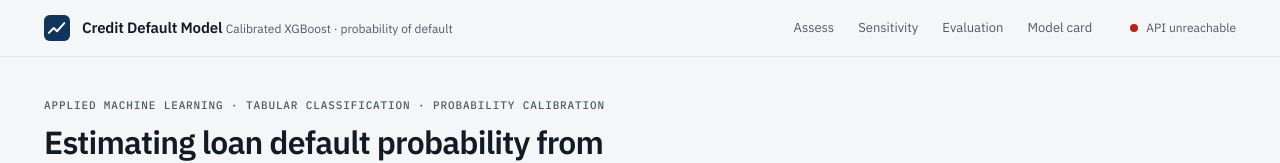
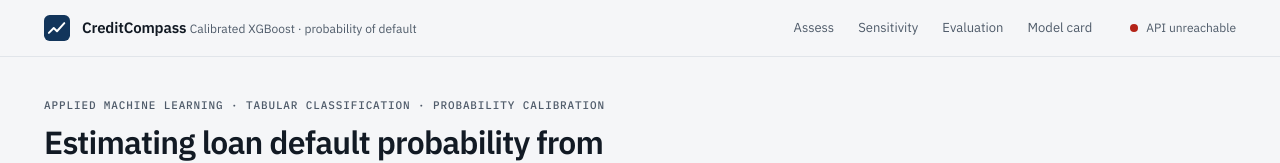
Before and after one commit to anshaiml369/creditcompass, a plain HTML site: page static/index.html in a window 1280 px wide. Shown: the top 163 px of the page. Drawn offline with Linux system fonts and the light colour scheme; no server answers.

Commit message:
Rename project to CreditCompass
Visible name in the page title, header, footer, README and API title, plus
comments. No model, prompt, pipeline or logic changes.

Co-Authored-By: Claude Opus 5.5 <noreply@anthropic.com>

```diff
--- a/static/css/app.css
+++ b/static/css/app.css
@@ -1,4 +1,4 @@
-/* Credit Default Model — project identity: professional fintech, cool neutrals, navy/blue. */
+/* CreditCompass — project identity: professional fintech, cool neutrals, navy/blue. */
 :root {
   --bg: #f5f6f8;
   --surface: #ffffff;
--- a/static/index.html
+++ b/static/index.html
@@ -3,7 +3,7 @@
 <head>
   <meta charset="utf-8">
   <meta name="viewport" content="width=device-width, initial-scale=1">
-  <title>Credit Default Model — Calibrated XGBoost</title>
+  <title>CreditCompass — Calibrated XGBoost Loan-Default Model</title>
   <meta name="description" content="Applied-ML interface for a calibrated XGBoost model that estimates loan default probability on a public credit-risk dataset. Tutorial-based portfolio project, extended with a research interface and evaluation; not a lending tool.">
   <link rel="preconnect" href="https://fonts.googleapis.com">
   <link rel="preconnect" href="https://fonts.gstatic.com" crossorigin>
@@ -17,10 +17,10 @@
 
 <header class="app-header">
   <div class="container">
-    <a class="brand" href="#top" aria-label="Credit default model, top of page">
+    <a class="brand" href="#top" aria-label="CreditCompass, top of page">
       <svg class="brand-mark" viewBox="0 0 32 32" aria-hidden="true"><rect width="32" height="32" rx="7" fill="currentColor"/><path d="M6 22l6-6 4 4 9-10" stroke="#fff" stroke-width="2.4" fill="none" stroke-linecap="round" stroke-linejoin="round"/></svg>
       <span>
-        <span class="brand-name">Credit Default Model</span>
+        <span class="brand-name">CreditCompass</span>
         <span class="brand-sub">Calibrated XGBoost · probability of default</span>
       </span>
     </a>
@@ -187,7 +187,7 @@ python evaluation/evaluate_artifact.py</pre>
 <footer class="app-footer">
   <div class="container">
     <p>Portfolio project by Ansh Agrawal, built from a YouTube tutorial and extended with a research interface, held-out re-evaluation of the shipped model, threshold and calibration analysis, a sensitivity tool and documented limitations. Not affiliated with, sponsored by or endorsed by any university, research institute or financial institution. Not financial advice.</p>
-    <p class="mono">scikit-learn · XGBoost · FastAPI</p>
+    <p class="mono">CreditCompass · scikit-learn · XGBoost · FastAPI</p>
   </div>
 </footer>
 
--- a/static/js/app.js
+++ b/static/js/app.js
@@ -1,4 +1,4 @@
-/* Credit Default Model — frontend logic. Talks to main.py: POST /predict (unchanged API). */
+/* CreditCompass — frontend logic. Talks to main.py: POST /predict (unchanged API). */
 (function () {
   "use strict";
   const { $, $$, el, api, fmt, renderBars, plotXY, legend, setBusy, setStatus, callout, toast, copyText } = window.RUI;
```
Also changed, not shown: 2 other files.
